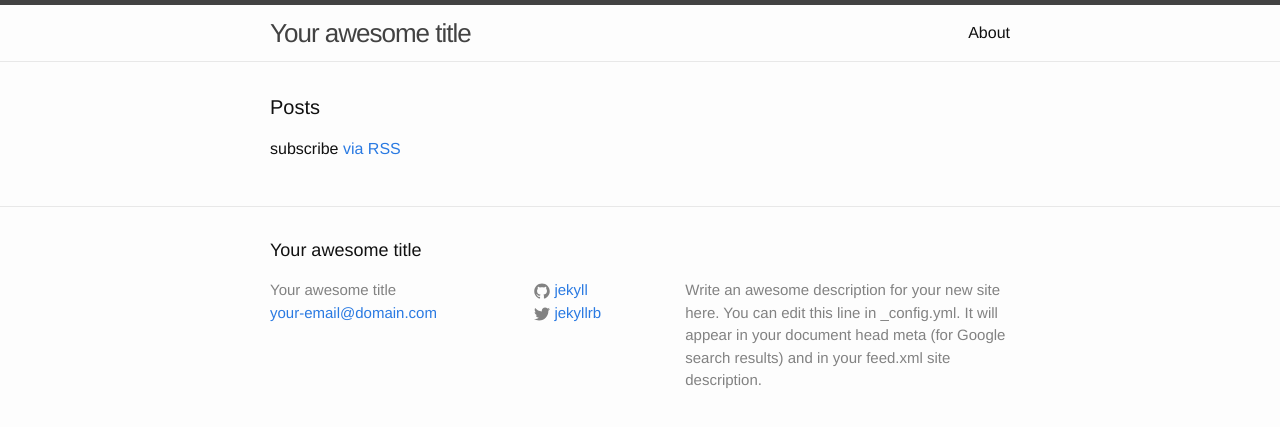
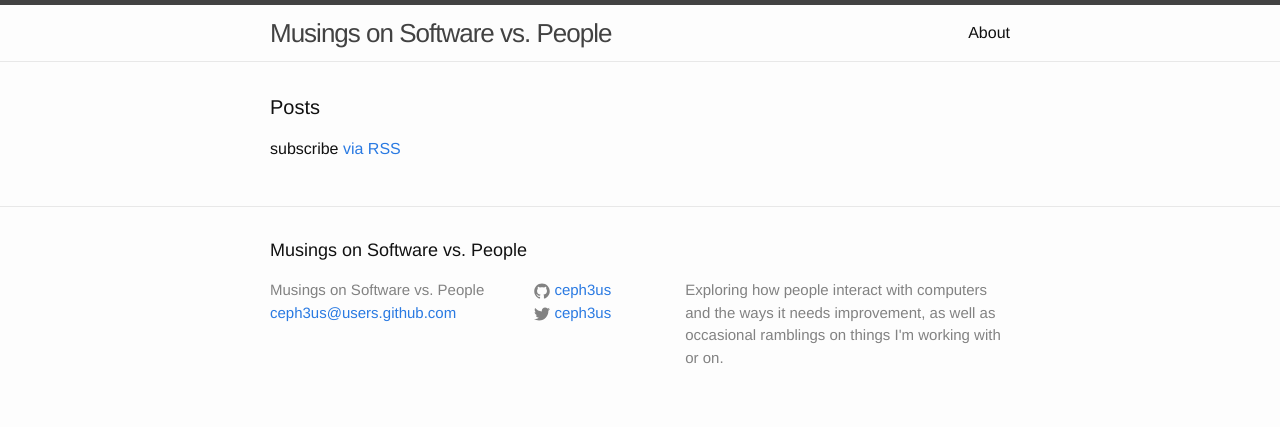
Before and after one commit to ceph3us/ceph3us.github.io, a Jekyll site: the page built from index.html, in a window 1280 px wide. Shown: the top 427 px of the page. Built offline with Jekyll 4.4.1, drawn with Linux system fonts in a browser that asks for light colours.

Commit message:
Make sure Jekyll isn't run on finished stuff, and readd CNAME to master based on src

```diff
--- /dev/null
+++ b/CNAME
@@ -0,0 +1 @@
+ceph3.us
--- a/_config.yml
+++ b/_config.yml
@@ -6,16 +6,18 @@
 # 'jekyll serve'. If you change this file, please restart the server process.
 
 # Site settings
-title: Your awesome title
-email: your-email@domain.com
+title: Musings on Software vs. People
+email: ceph3us@users.github.com
 description: > # this means to ignore newlines until "baseurl:"
-  Write an awesome description for your new site here. You can edit this
-  line in _config.yml. It will appear in your document head meta (for
-  Google search results) and in your feed.xml site description.
+  Exploring how people interact with computers and the ways it needs improvement,
+  as well as occasional ramblings on things I'm working with or on.
 baseurl: "" # the subpath of your site, e.g. /blog
-url: "http://yourdomain.com" # the base hostname & protocol for your site
-twitter_username: jekyllrb
-github_username:  jekyll
+url: "https://ceph3.us" # the base hostname & protocol for your site
+twitter_username: ceph3us
+github_username:  ceph3us
 
 # Build settings
 markdown: kramdown
+include:
+  - .nojekyll
+  - CNAME
```
Also changed, not shown: .nojekyll (added).
